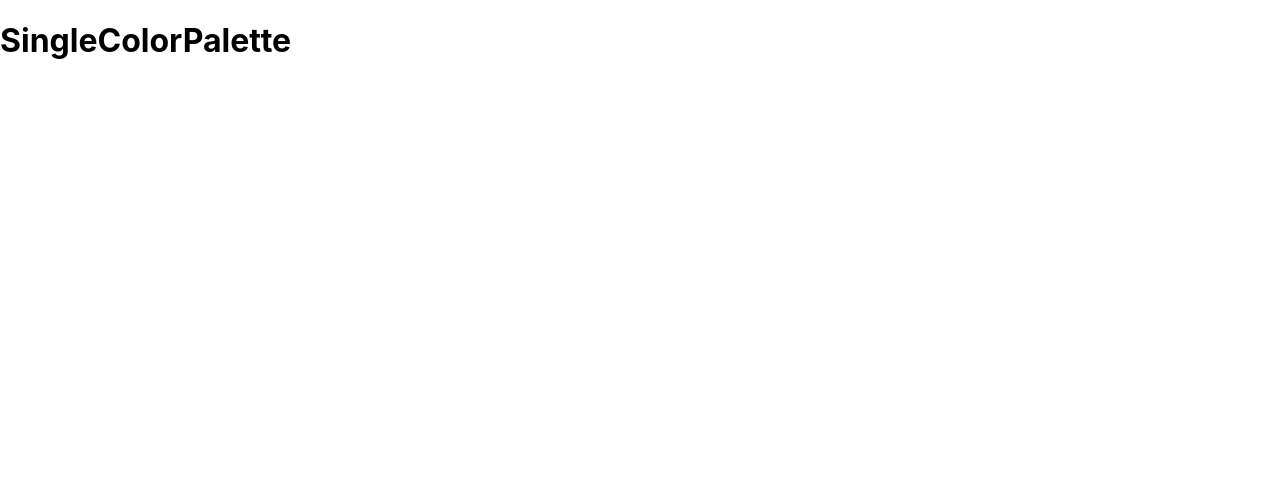
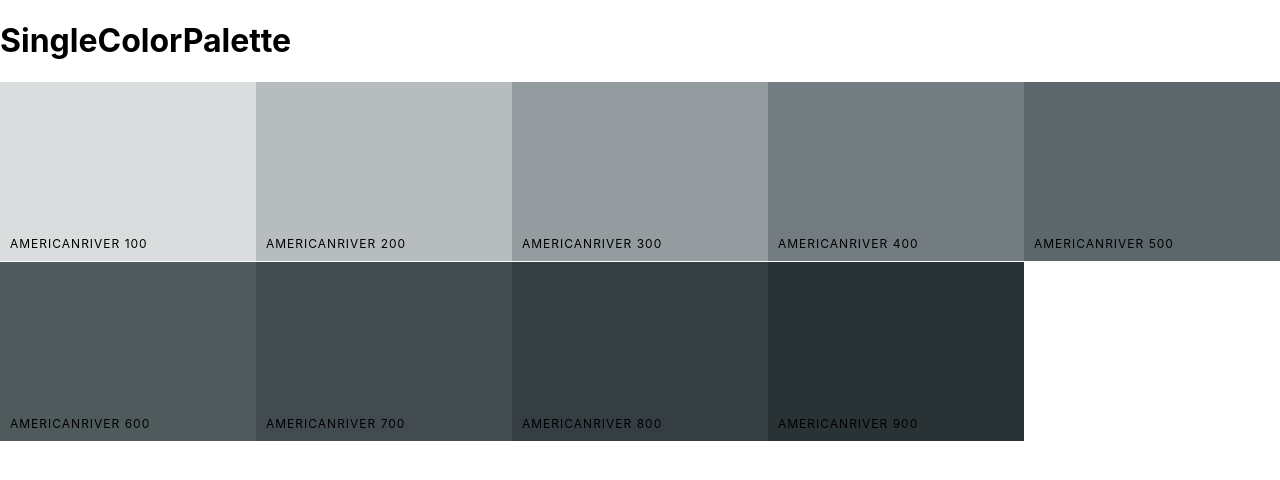
Before and after one commit to MiladPashaei/ColorPalette, a React (Create React App) app: page /palette/flat-ui-colors-american/americanriver in a window 1280 px wide. Shown: the top 480 px of the page. Built offline with nearby package versions, Linux system fonts and the light colour scheme.

Commit message:
display colors in single palette

```diff
--- a/src/ColorBox.js
+++ b/src/ColorBox.js
@@ -14,7 +14,7 @@ export class ColorBox extends Component {
     });
   }
   render() {
-    const { name, background, paletteId, id } = this.props;
+    const { name, background, paletteId, id, showLink } = this.props;
     const { copied } = this.state;
     return (
       <CopyToClipboard text={background} onCopy={this.changeCopyState}>
@@ -33,12 +33,14 @@ export class ColorBox extends Component {
             </div>
             <button className='copy-button'>Copy</button>
           </div>
+          {showLink && (
             <Link
               to={`/palette/${paletteId}/${id}`}
               onClick={e => e.stopPropagation()}
             >
               <span className='see-more'>More</span>
             </Link>
+          )}
         </div>
       </CopyToClipboard>
     );
--- a/src/Pallete.js
+++ b/src/Pallete.js
@@ -27,6 +27,7 @@ export class Pallete extends Component {
         key={color.id}
         id={color.id}
         paletteId={id}
+        showLink={true}
       />
     ));
     return (
--- a/src/SingleColorPalette.js
+++ b/src/SingleColorPalette.js
@@ -1,4 +1,5 @@
 import React, { Component } from 'react';
+import ColorBox from './ColorBox';
 
 export class SingleColorPalette extends Component {
   constructor(props) {
@@ -14,12 +15,22 @@ export class SingleColorPalette extends Component {
       );
     }
 
-    return shades;
+    return shades.slice(1);
   }
   render() {
+    const colorBoxes = this._shades.map(color => (
+      <ColorBox
+        key={color.id}
+        name={color.name}
+        background={color.hex}
+        showLink={false}
+      />
+    ));
+
     return (
-      <div>
+      <div className='palette'>
         <h1>SingleColorPalette</h1>
+        <div className='palette-colors'>{colorBoxes}</div>
       </div>
     );
   }
```
Lines whose indentation alone changed are shown as unchanged.
